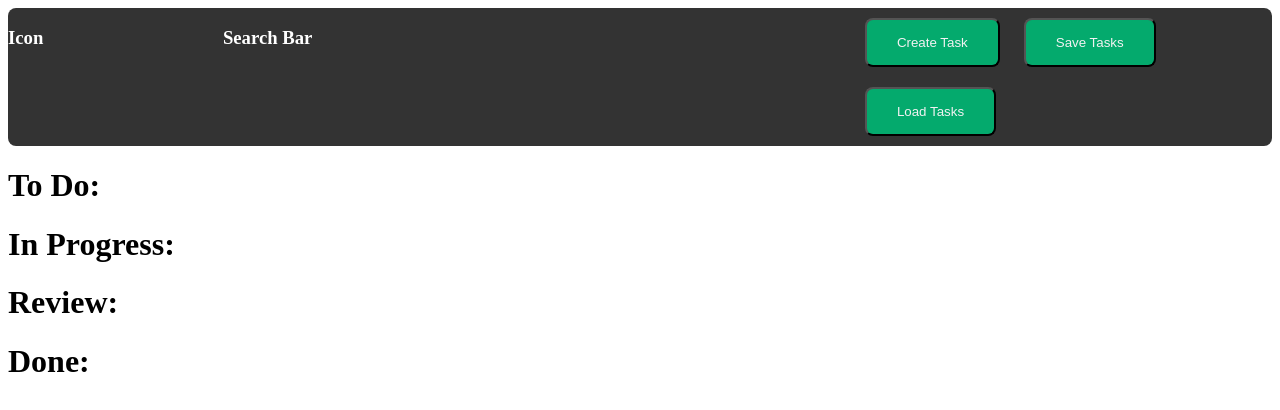
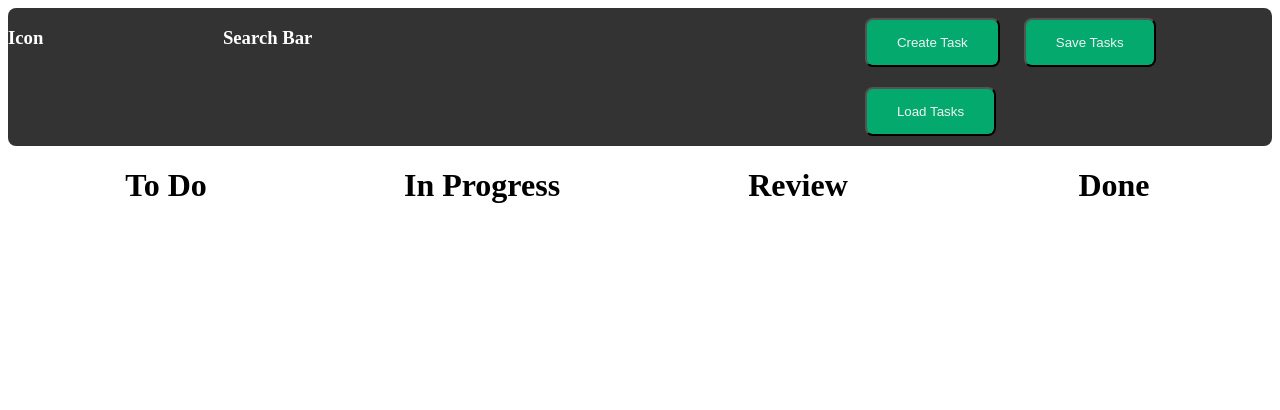
Before and after one commit to GavrilS/task_manager, a plain HTML site: page index.html in a window 1280 px wide. Drawn offline with Linux system fonts and the light colour scheme.

Commit message:
Align the different categories of task holders next to each other

```diff
--- a/index.html
+++ b/index.html
@@ -23,16 +23,16 @@
     </div>
     <div class="tasks">
         <div class="todo">
-            <h1>To Do:</h1>
+            <h1>To Do</h1>
         </div>
         <div class="in-progress">
-            <h1>In Progress:</h1>
+            <h1>In Progress</h1>
         </div>
         <div class="review">
-            <h1>Review:</h1>
+            <h1>Review</h1>
         </div>
         <div class="done">
-            <h1>Done:</h1>
+            <h1>Done</h1>
         </div>
     </div>
 
--- a/main.css
+++ b/main.css
@@ -62,3 +62,31 @@ body {
 #create-task-modal {
     display: none;
 }
+
+.tasks {
+    display: flex;
+    /* height: 80%; */
+}
+
+.todo {
+    /* border: 2px solid blue; */
+    width: 25%;
+    /* height: 80vh; */
+    text-align: center;
+}
+
+.in-progress {
+    /* border: 2px solid blue; */
+    width: 25%;
+    text-align: center;
+}
+
+.review {
+    width: 25%;
+    text-align: center;
+}
+
+.done {
+    width: 25%;
+    text-align: center;
+}
```
